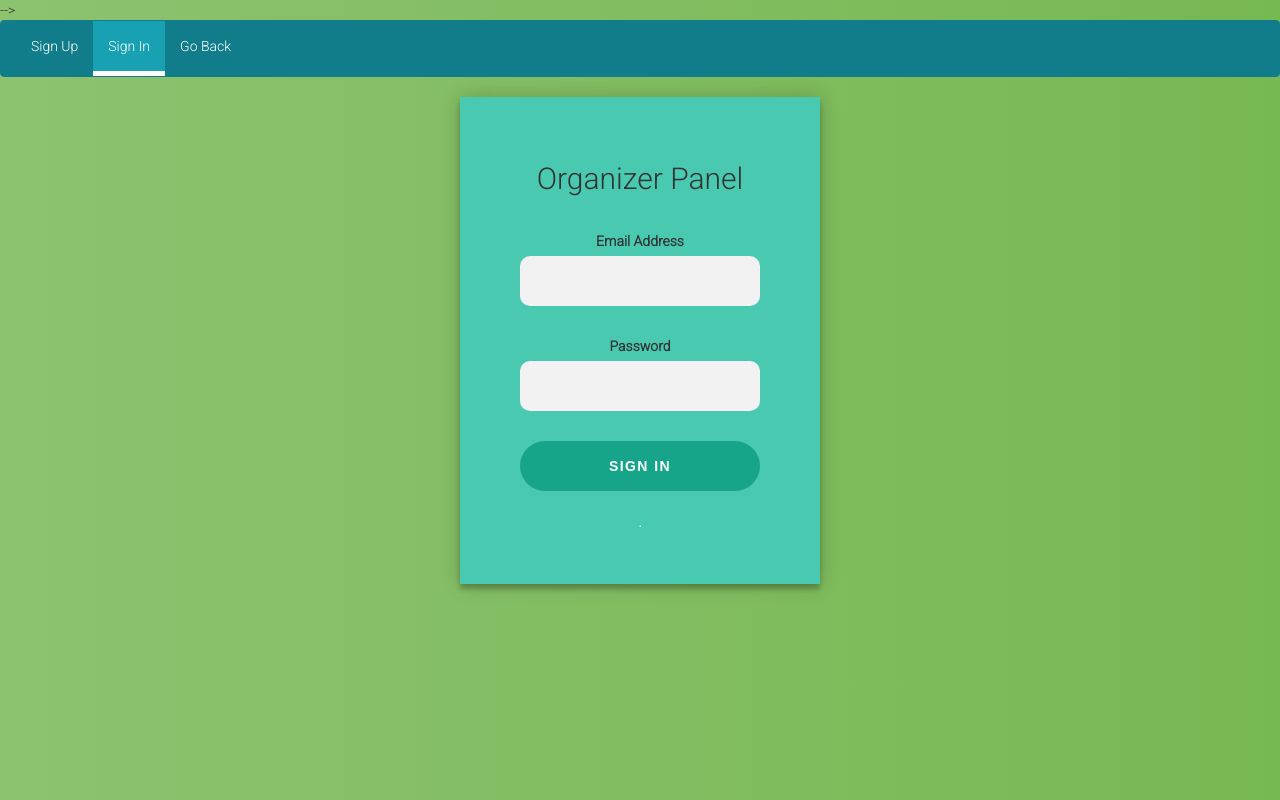
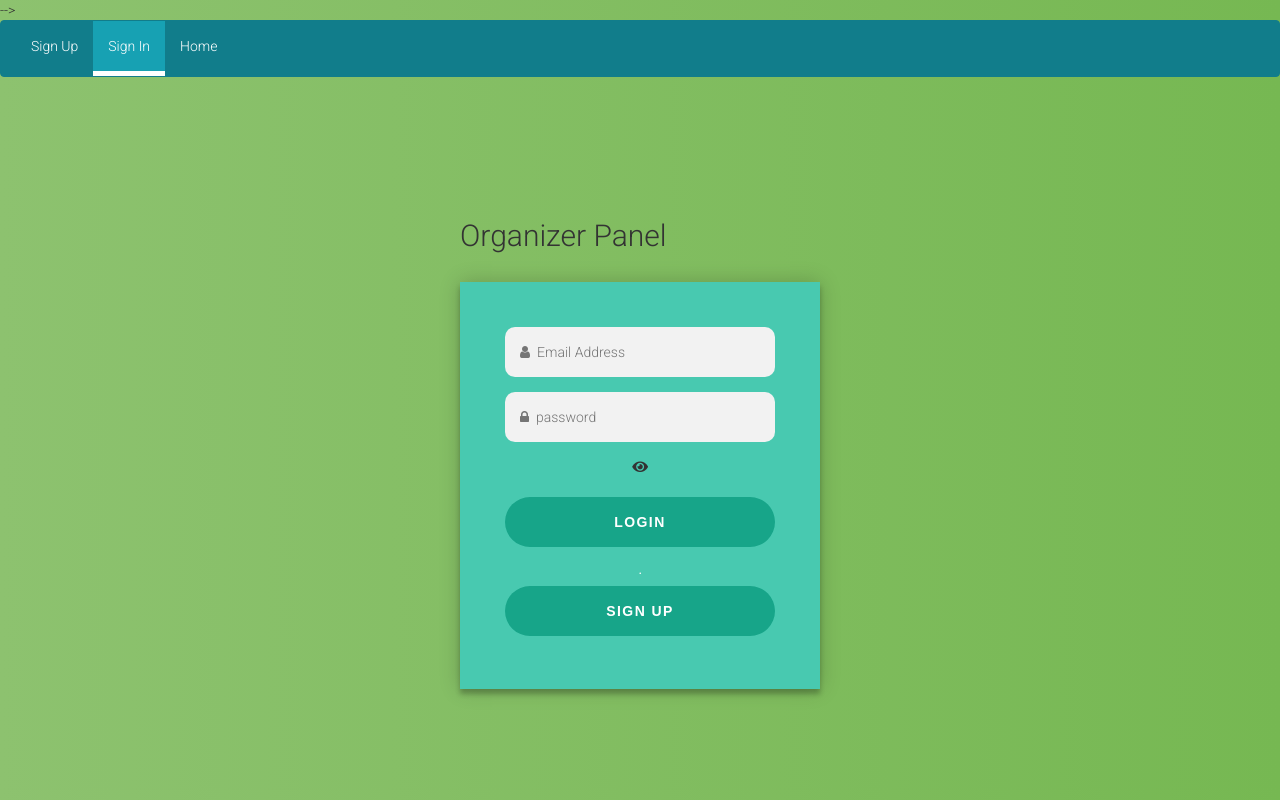
Before and after one commit to Sanga78/Eventticket-booking-system, a PHP site: page /tcpdf/pro/organizer_signin.php in a window 1280 px wide. Run offline with PHP 8.4, Linux system fonts and the light colour scheme; some libraries are stand-ins or nearby versions.

Commit message:
Update organizer_signin.php
updated organizer sign in

```diff
--- a/events/pro/organizer_signin.php
+++ b/events/pro/organizer_signin.php
@@ -7,7 +7,7 @@ $class = "signin";
 <?php
 $cur_page = 'signup';
 include 'includes/inc-header.php';
-include 'includes/org-nav.php';
+include 'includes/inc-nav.php';
 if (isset($_POST['email'])) {
     $email = $_POST['email'];
     $password = $_POST['password'];
@@ -21,7 +21,7 @@ alert("Ensure you fill the form properly.");
 
         //Check for login
         $password = md5($password);
-        $check = $conn->prepare("SELECT * FROM organizer WHERE email = ? AND password = ?");
+        $check = $conn->prepare("SELECT * FROM passenger WHERE email = ? AND password = ?");
         $check->bind_param("ss", $email, $password);
         if (!$check->execute()) die("Form Filled With Error");
         $res = $check->get_result();
@@ -34,19 +34,19 @@ alert("Ensure you fill the form properly.");
         ?>
 <script>
 alert("Account Deactivated!\nContact The System Administrator!");
-window.location = "organizer_signin.php";
+window.location = "signin.php";
 </script>
 <?php
                 exit;
             }
             session_regenerate_id(true);
-            $_SESSION['organizer_id'] = $id;
+            $_SESSION['user_id'] = $id;
             $_SESSION['email'] = $email;
 
             ?>
 <script>
 alert("Access Granted!");
-window.location = "organizer.php";
+window.location = "individual.php";
 </script>
 <?php
             exit;
@@ -60,45 +60,46 @@ alert("Access Denied.");
 }
 ?>
 <div class="signup-page">
-    <div class="form">
-        <h2>Organizer Panel</h2>
+<div class="login-page">
+      <h2>Organizer Panel</h2>
         <br>
+        <div class="form">
+
         <form class="login-form" method="post" role="form" id="signup-form" autocomplete="off">
-            <!-- json response will be here -->
-            <div id="errorDiv"></div>
-            <!-- json response will be here -->
-
-            <div class="col-md-12">
-                <div class="form-group">
-                    <label>Email Address</label>
-                    <input type="email" required name="email">
-                </div>
-            </div>
-
-            <div class="col-md-12">
-                <div class="form-group">
-                    <label>Password</label>
-                    <input type="password" name="password" id="password">
-                    <span class="help-block" id="error"></span>
-                </div>
-            </div>
-
-
-
-            <div class="col-md-12">
-                <div class="form-group">
-                    <button type="submit" id="btn-signup">
-                        SIGN IN
-                    </button>
-                </div>
-            </div>
+          <div id="errorDiv"></div>
+            <input type="email" required name ="email" placeholder="&#xf007;  Email Address"/>
+            <input type="password" name="password" id="password" placeholder="&#xf023;  password"/>
+            <i class="fas fa-eye" onclick="show()"></i>
+            <br>
+            <br>
+            <button type="submit" id="btn-signup">LOGIN</button>
             <p class="message">
-                <a href="#">.</a><br>
+              <a href="#">.</a><br>
             </p>
         </form>
-    </div>
+
+        <form class="login-form">
+            <button type="button" onclick="window.location.href='organizer_reg.php'">SIGN UP</button>
+        </form>
+        </div>
+  </div>
+
 </div>
 </div>
+<script>
+      function show(){
+        var password = document.getElementById("password");
+        var icon = document.querySelector(".fas")
+
+        // ========== Checking type of password ===========
+        if(password.type === "password"){
+          password.type = "text";
+        }
+        else {
+          password.type = "password";
+        }
+      };
+    </script>
 <script src="assets/js/jquery-1.12.4-jquery.min.js"></script>
 <script src="assets/js/sweetalert2.js"></script>
 </body>
```
